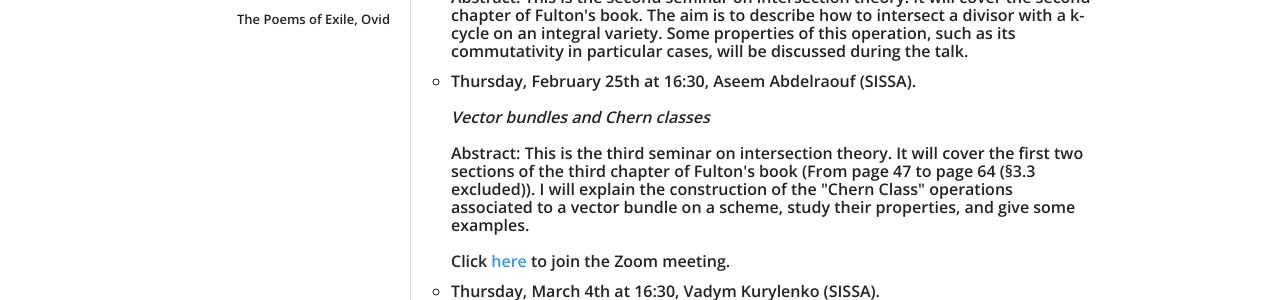
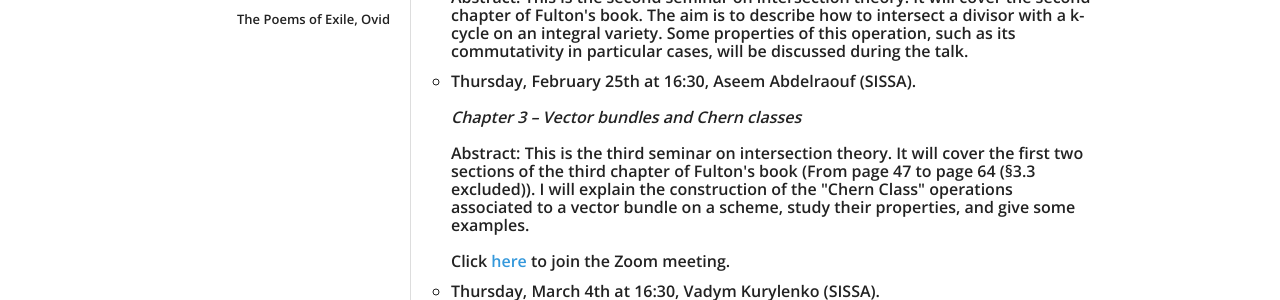
Before and after one commit to atricolfi/atricolfi.github.io, a Jekyll site: the page built from MATHEMATICS/Intersection_theory_seminar.html, in a window 1280 px wide. Shown: the part 514-814 px from the top of the page. Built offline with Jekyll 4.4.1, drawn with Linux system fonts in a browser that asks for light colours.

Commit message:
Update Intersection_theory_seminar.html

```diff
--- a/MATHEMATICS/Intersection_theory_seminar.html
+++ b/MATHEMATICS/Intersection_theory_seminar.html
@@ -48,7 +48,7 @@ Some properties of this operation, such as its commutativity in particular cases
 <li> Thursday, February 25th at 16:30, Aseem Abdelraouf (SISSA).
   <br>
   <br>
-<em>Vector bundles and Chern classes</em>
+<em>Chapter 3 &#8211; Vector bundles and Chern classes</em>
   <br>
   <br>
 Abstract:  This is the third seminar on intersection theory. It will cover the first two sections of the third chapter
```
